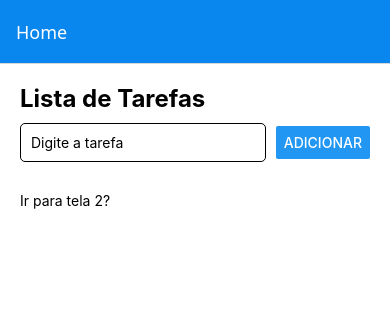
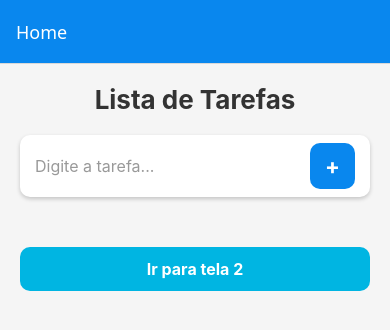
Before and after one commit to Marcos-Winicius/todo-list-react, a React Native app: screen /Home in a window 390 px wide. Shown: the top 330 px of the page. Built offline with nearby package versions, Linux system fonts and the light colour scheme.

Commit message:
Ajustes no estilo da tela

```diff
--- a/screens/Home.js
+++ b/screens/Home.js
@@ -1,19 +1,19 @@
 import React, { useState } from "react";
-import { StyleSheet, Text, View, ScrollView, TextInput, Button, TouchableOpacity, Linking } from "react-native";
+import {
+    StyleSheet, Text, View, ScrollView, TextInput, TouchableOpacity, Linking
+} from "react-native";
 
-export default function HomeScreen({navigation}) {
-    const [lista, setLista] = useState([]); // Estado da lista de tarefas
-    const [tarefa, setTarefa] = useState(""); // Estado do campo de entrada
+export default function HomeScreen({ navigation }) {
+    const [lista, setLista] = useState([]);
+    const [tarefa, setTarefa] = useState("");
 
-    // Função para adicionar tarefa
     const adicionarTarefa = () => {
         if (tarefa.trim() !== "") {
-            setLista([...lista, { id: Date.now(), nome: tarefa, concluida: false }]); // Adiciona nova tarefa
-            setTarefa(""); // Limpa o campo após adicionar
+            setLista([...lista, { id: Date.now(), nome: tarefa, concluida: false }]);
+            setTarefa("");
         }
     };
 
-    // Função para alternar o status da tarefa (concluir/desfazer)
     const alternarConcluido = (id) => {
         setLista(lista.map(item =>
             item.id === id ? { ...item, concluida: !item.concluida } : item
@@ -22,42 +22,46 @@ export default function HomeScreen({navigation}) {
 
     return (
         <ScrollView style={styles.container}>
-            <Text style={styles.title}
-            onPress={()=>{
-                Linking.openURL('https://github.com/Marcos-Winicius/todo-list-react')
-            }}
-            >Lista de Tarefas</Text>
+            <Text
+                style={styles.title}
+                onPress={() => Linking.openURL('https://github.com/Marcos-Winicius/todo-list-react')}
+            >
+                Lista de Tarefas
+            </Text>
 
-            {/* Campo de entrada e botão */}
             <View style={styles.inputContainer}>
                 <TextInput
                     style={styles.input}
-                    placeholder="Digite a tarefa"
+                    placeholder="Digite a tarefa..."
+                    placeholderTextColor="#999"
                     value={tarefa}
                     onChangeText={setTarefa}
                 />
-                <Button title="Adicionar" onPress={adicionarTarefa} />
+                <TouchableOpacity style={styles.addButton} onPress={adicionarTarefa}>
+                    <Text style={styles.addButtonText}>+</Text>
+                </TouchableOpacity>
             </View>
 
-            {/* Lista de tarefas */}
             <View style={styles.lista}>
                 {lista.map((item) => (
-                    <View key={item.id} style={styles.tarefa}>
+                    <View key={item.id} style={[styles.tarefa, item.concluida && styles.tarefaConcluidaContainer]}>
                         <Text style={[styles.textoTarefa, item.concluida && styles.tarefaConcluida]}>
                             {item.nome}
                         </Text>
                         <TouchableOpacity onPress={() => alternarConcluido(item.id)} style={styles.botaoConcluir}>
-                            <Text style={styles.textoBotao}>{item.concluida ? "Desfazer" : "Concluir"}</Text>
+                            <Text style={styles.textoBotao}>
+                                {item.concluida ? "✔" : "→"}
+                            </Text>
                         </TouchableOpacity>
                     </View>
                 ))}
             </View>
-            <TouchableOpacity onPress={()=>{
-                navigation.navigate('About', {userName: tarefa})
-            }}>
-                <Text>
-                    Ir para tela 2?
-                </Text>
+
+            <TouchableOpacity
+                style={styles.navigateButton}
+                onPress={() => navigation.navigate('About', { userName: tarefa })}
+            >
+                <Text style={styles.navigateButtonText}>Ir para tela 2</Text>
             </TouchableOpacity>
         </ScrollView>
     );
@@ -65,25 +69,48 @@ export default function HomeScreen({navigation}) {
 
 const styles = StyleSheet.create({
     container: {
-        backgroundColor: "#fff",
+        backgroundColor: "#f5f5f5",
         padding: 20,
+        flex: 1,
     },
     title: {
-        fontSize: 24,
+        fontSize: 26,
         fontWeight: "bold",
-        marginBottom: 10,
+        textAlign: "center",
+        marginBottom: 20,
+        color: "#333",
     },
     inputContainer: {
         flexDirection: "row",
         alignItems: "center",
+        backgroundColor: "#fff",
+        borderRadius: 10,
+        paddingHorizontal: 15,
+        paddingVertical: 8,
+        shadowColor: "#000",
+        shadowOffset: { width: 0, height: 2 },
+        shadowOpacity: 0.2,
+        shadowRadius: 4,
+        elevation: 5,
         marginBottom: 20,
     },
     input: {
         flex: 1,
-        borderWidth: 1,
-        padding: 10,
-        borderRadius: 5,
-        marginRight: 10,
+        fontSize: 16,
+        color: "#333",
+    },
+    addButton: {
+        backgroundColor: "#0987EE",
+        borderRadius: 10,
+        paddingVertical: 10,
+        paddingHorizontal: 15,
+        justifyContent: "center",
+        alignItems: "center",
+    },
+    addButtonText: {
+        fontSize: 22,
+        color: "#fff",
+        fontWeight: "bold",
     },
     lista: {
         marginTop: 10,
@@ -92,25 +119,49 @@ const styles = StyleSheet.create({
         flexDirection: "row",
         alignItems: "center",
         justifyContent: "space-between",
-        padding: 10,
-        borderBottomWidth: 1,
-        borderBottomColor: "#ddd",
+        backgroundColor: "#fff",
+        padding: 15,
+        borderRadius: 10,
+        marginBottom: 10,
+        shadowColor: "#000",
+        shadowOffset: { width: 0, height: 3 },
+        shadowOpacity: 0.2,
+        shadowRadius: 4,
+        elevation: 5,
     },
     textoTarefa: {
         fontSize: 16,
+        fontWeight: "500",
+        color: "#333",
     },
     tarefaConcluida: {
         textDecorationLine: "line-through",
-        color: "gray",
+        color: "#aaa",
+    },
+    tarefaConcluidaContainer: {
+        backgroundColor: "#e6f7ff",
     },
     botaoConcluir: {
         backgroundColor: "#0987EE",
         paddingVertical: 5,
-        paddingHorizontal: 10,
+        paddingHorizontal: 15,
         borderRadius: 5,
     },
     textoBotao: {
         color: "#fff",
         fontWeight: "bold",
+        fontSize: 16,
+    },
+    navigateButton: {
+        backgroundColor: "#00B5E2",
+        paddingVertical: 12,
+        borderRadius: 10,
+        marginTop: 20,
+        alignItems: "center",
+    },
+    navigateButtonText: {
+        color: "#fff",
+        fontSize: 16,
+        fontWeight: "bold",
     },
 });
```
Also changed, not shown: screens/AddTask.js (deleted).
